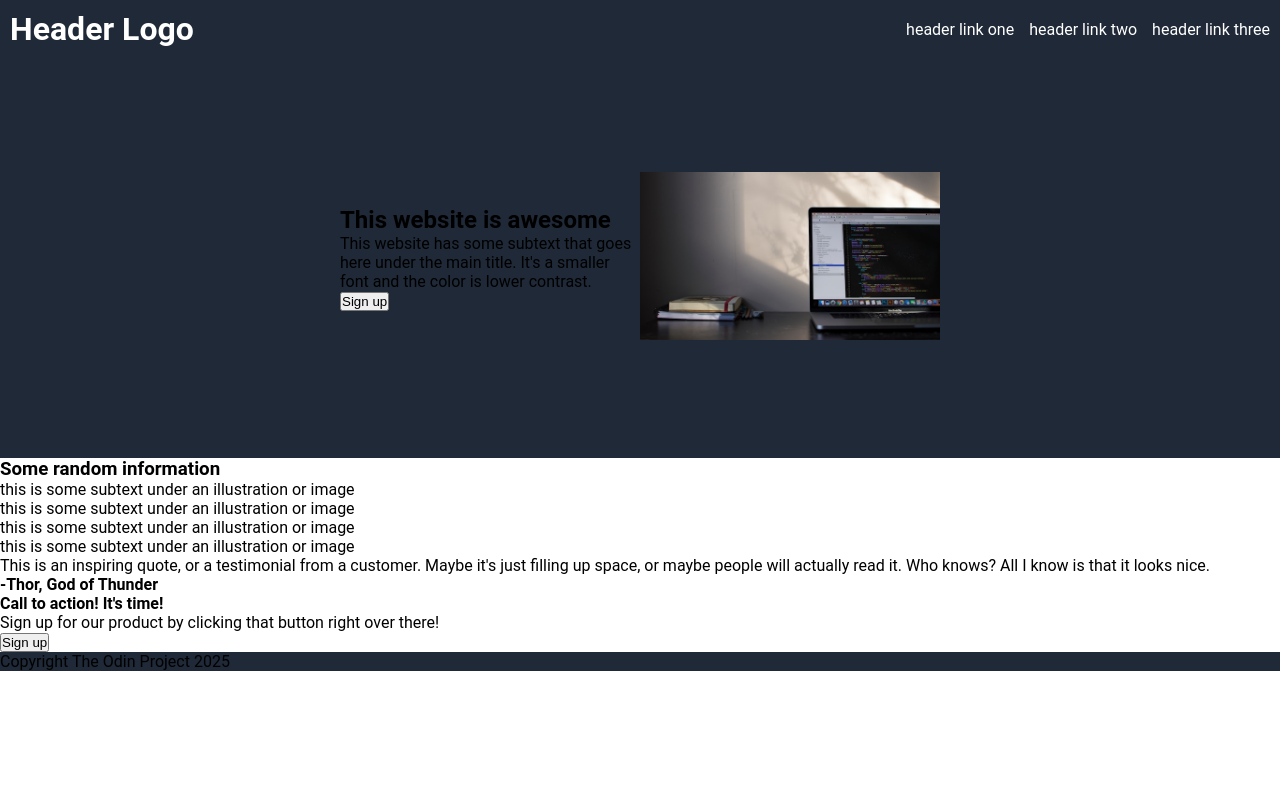
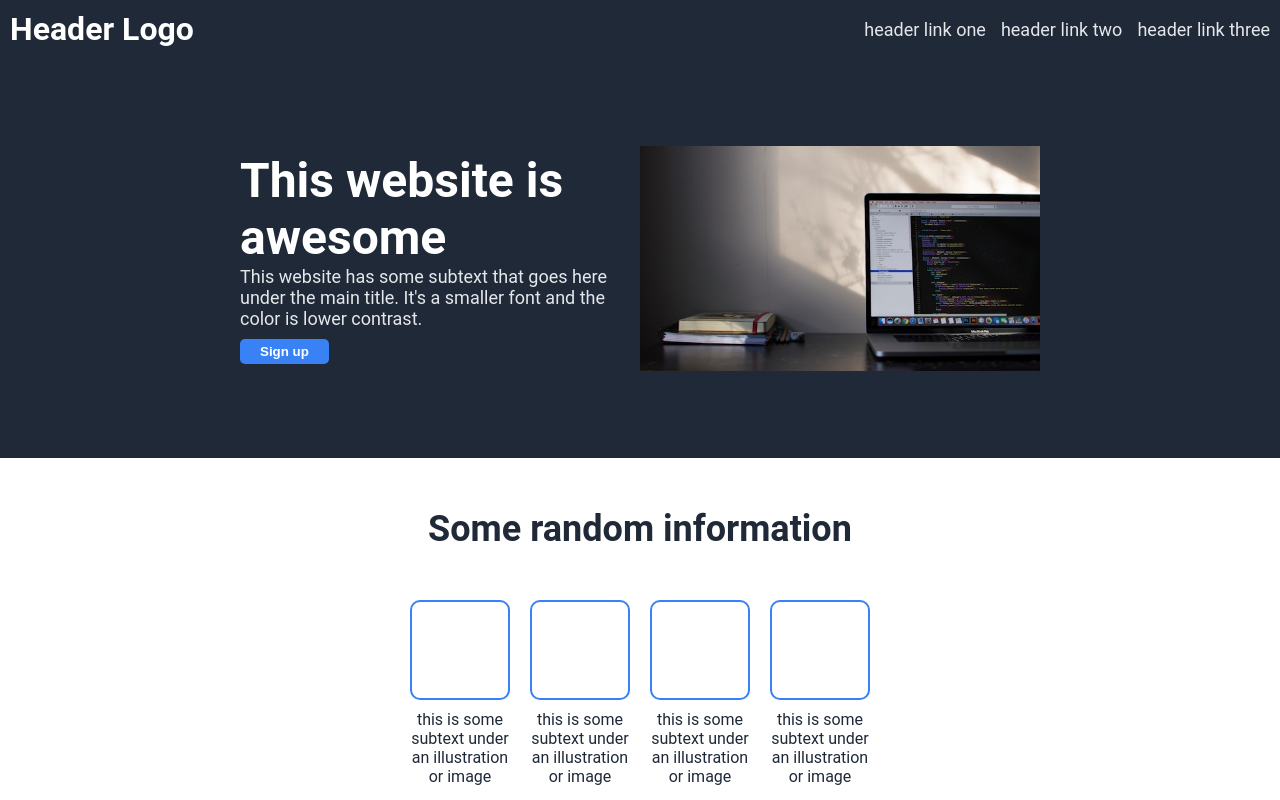
Before and after one commit to luiwebdev/landing-page, a plain HTML site: page index.html in a window 1280 px wide. Shown: the top 800 px of the page. Drawn offline with Linux system fonts and the light colour scheme.

Commit message:
Add styles to hero

```diff
--- a/index.html
+++ b/index.html
@@ -48,7 +48,7 @@
     <div class="information">
         <h3>Some random information</h3>
 
-        <div class="content">
+        <div class="box-content">
             <div class="box">
                 <div class="square"></div>
                 <p>this is some subtext under an illustration or image</p>
--- a/style.css
+++ b/style.css
@@ -6,6 +6,17 @@
 
 body {
     font-family: Roboto;
+}
+
+ul {
+    display: flex;
+    gap: 15px;
+    list-style-type: none;
+}
+
+a {
+    color: white;
+    text-decoration: none;
 }
 
 .header,
@@ -22,16 +33,13 @@ body {
     color: white;
 }
 
-ul {
-    display: flex;
-    gap: 15px;
-    list-style-type: none;
+.header a,
+.content p {
+    font-size: 18px;
+    color: #E5E7EB;
 }
 
-a {
-    color: white;
-    text-decoration: none;
-}
+/* HERO */
 
 .hero {
     height: 400px;
@@ -41,9 +49,69 @@ a {
 }
 
 .hero .content {
-    max-width: 300px;
+    max-width: 400px;
+    color: white;
 }
 
-.hero h2 {
-    font-size: ;
+.content img {
+    width: 100%;
+    height: auto;
+    display: block;
 }
+
+.content h2 {
+    font-size: 48px;
+}
+
+.content button {
+    background-color: #3882F6;
+    color: white;
+    border: none;
+    padding: 5px 20px;
+    border-radius: 5px;
+    margin-top: 10px;
+    font-weight: bold;
+}
+
+
+/* INFORMATION */
+
+.information {
+      padding: 50px;
+}
+
+.information h3 {
+    color: #1F2937;
+    font-size: 36px;
+    font-weight: bold;
+    text-align: center;
+    margin-bottom: 50px;
+}
+
+.box-content {
+    display: flex;
+    justify-content: center;
+    align-items: center;
+    gap: 20px;
+}
+
+.box-content .box {
+    max-width: 100px;
+
+    display: flex;
+    flex-direction: column;
+    align-items: center;
+    text-align: center;
+    gap: 10px;
+}
+
+.box-content .square {
+    border: 2px solid #3882F6;
+    width: 100px;
+    height: 100px;
+    border-radius: 10px;
+}
+
+.information p {
+    color: #1F2937;
+}
```
